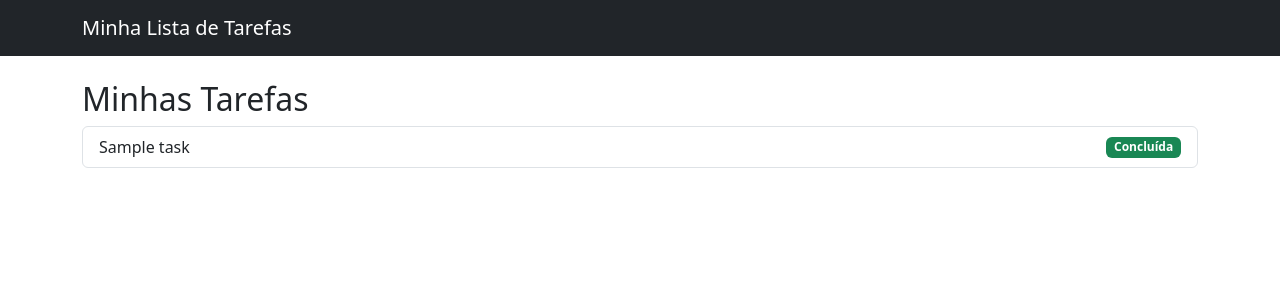
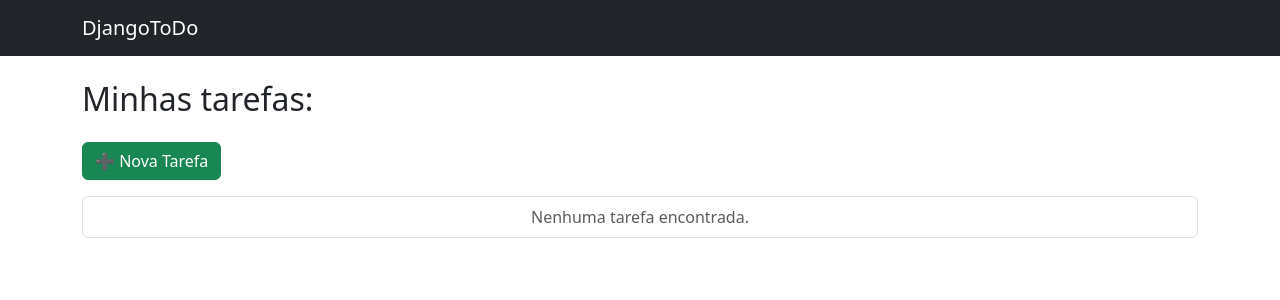
Before and after one commit to brunoapolinariodev/django-todo-app, a Django app: page / in a window 1280 px wide. Shown: the top 300 px of the page. Run offline with Django 5.2, Linux system fonts and the light colour scheme; a user stored in the database is signed in; tables that the repository leaves empty hold one stand-in row (values such as "Sample post").

Commit message:
Interface de tarefas melhoradas com descrição e checkbox de conclusão

```diff
--- a/tasks/models.py
+++ b/tasks/models.py
@@ -1,13 +1,13 @@
+# tasks/models.py
 from django.db import models
 from django.contrib.auth.models import User
 
 class Task(models.Model):
-  user = models.ForeignKey(User, on_delete=models.CASCADE)
-  title = models.CharField(max_length=255)
-  description = models.TextField(blank=True)
-  completed = models.BooleanField(default=False)
-  created_at = models.DateTimeField(auto_now_add=True)
+    title = models.CharField(max_length=200)
+    description = models.TextField(blank=True, null=True)
+    completed = models.BooleanField(default=False)
+    created_at = models.DateTimeField(auto_now_add=True)
+    user = models.ForeignKey(User, on_delete=models.CASCADE)
 
-  def __str__(self):
-    return self.title
-# Create your models here.
+    def __str__(self):
+        return self.title
--- a/tasks/templates/tasks/base.html
+++ b/tasks/templates/tasks/base.html
@@ -8,7 +8,7 @@
 <body>
     <nav class="navbar navbar-dark bg-dark">
         <div class="container">
-            <a class="navbar-brand" href="{% url 'tasks:task_list' %}">Minha Lista de Tarefas</a>
+            <a class="navbar-brand" href="{% url 'tasks:task_list' %}">DjangoToDo</a>
         </div>
     </nav>
     <div class="container mt-4">
--- a/tasks/templates/tasks/task_list.html
+++ b/tasks/templates/tasks/task_list.html
@@ -1,21 +1,74 @@
-{% extends 'tasks/base.html' %}
+{% extends 'tasks/base.html' %} {% block content %}
+<h2 class="mb-4">Minhas tarefas:</h2>
 
-{% block title %}Minhas Tarefas{% endblock %}
+<a class="btn btn-success mb-3" href="{% url 'tasks:add_task' %}"
+  >➕ Nova Tarefa</a
+>
 
-{% block content %}
-<h2>Minhas Tarefas</h2>
-<ul class="list-group">
-    {% for task in tasks %}
-    <li class="list-group-item d-flex justify-content-between align-items-center">
-        {{ task.title }}
-        {% if task.completed %}
-            <span class="badge bg-success">Concluída</span>
-        {% else %}
-            <span class="badge bg-warning text-dark">Pendente</span>
-        {% endif %}
-    </li>
-    {% empty %}
-    <li class="list-group-item">Nenhuma tarefa ainda.</li>
-    {% endfor %}
+<ul class="list-group" id="task-list">
+  {% for task in tasks %}
+  <li
+    class="list-group-item d-flex justify-content-between align-items-start {% if task.completed %}text-decoration-line-through{% endif %}"
+  >
+    <div class="form-check me-3">
+      <input
+        type="checkbox"
+        data-id="{{ task.id }}"
+        class="form-check-input toggle-complete"
+        {%
+        if
+        task.completed
+        %}checked{%
+        endif
+        %}
+      />
+    </div>
+    <div class="flex-grow-1">
+      <div class="fw-bold">{{ task.title }}</div>
+      <small class="text-muted">{{ task.description }}</small>
+    </div>
+    <div class="ms-3 d-flex align-items-center">
+      <a
+        class="btn btn-sm btn-outline-primary me-2"
+        href="{% url 'tasks:edit_task' task.id %}"
+        >✏️ Editar</a
+      >
+      <a
+        class="btn btn-sm btn-outline-danger"
+        href="{% url 'tasks:delete_task' task.id %}"
+        >🗑️ Excluir</a
+      >
+    </div>
+  </li>
+  {% empty %}
+  <li class="list-group-item text-muted text-center">
+    Nenhuma tarefa encontrada.
+  </li>
+  {% endfor %}
 </ul>
+
+<script>
+  document.querySelectorAll(".toggle-complete").forEach((checkbox) => {
+    checkbox.addEventListener("change", function () {
+      const taskId = this.getAttribute("data-id");
+      fetch(`/toggle/${taskId}/`, {
+        method: "POST",
+        headers: {
+          "X-CSRFToken": "{{ csrf_token }}",
+          "Content-Type": "application/json",
+        },
+      })
+        .then((response) => response.json())
+        .then((data) => {
+          if (data.success) {
+            const listItem = this.closest("li");
+            listItem.classList.toggle(
+              "text-decoration-line-through",
+              data.completed
+            );
+          }
+        });
+    });
+  });
+</script>
 {% endblock %}
--- a/tasks/urls.py
+++ b/tasks/urls.py
@@ -1,8 +1,13 @@
+# tasks/urls.py
 from django.urls import path
 from . import views
 
-app_name = 'tasks'  # Defina o namespace aqui
+app_name = 'tasks'
 
 urlpatterns = [
     path('', views.task_list, name='task_list'),
+    path('add/', views.add_task, name='add_task'),
+    path('edit/<int:pk>/', views.edit_task, name='edit_task'),
+    path('delete/<int:pk>/', views.delete_task, name='delete_task'),
+    path('toggle/<int:pk>/', views.toggle_complete, name='toggle_complete'),
 ]
--- a/tasks/views.py
+++ b/tasks/views.py
@@ -1,9 +1,53 @@
+# tasks/views.py
+from django.shortcuts import render, redirect, get_object_or_404
 from django.contrib.auth.decorators import login_required
-from django.shortcuts import render
 from .models import Task
+from .forms import TaskForm
+from django.http import JsonResponse
 
 @login_required
 def task_list(request):
-  tasks = Task.objects.filter(user=request.user)
-  return render(request, 'tasks/task_list.html', {'tasks': tasks})
-# Create your views here.
+    tasks = Task.objects.filter(user=request.user, completed=False)
+    return render(request, 'tasks/task_list.html', {'tasks': tasks})
+
+@login_required
+def add_task(request):
+    if request.method == 'POST':
+        form = TaskForm(request.POST)
+        if form.is_valid():
+            task = form.save(commit=False)
+            task.user = request.user
+            task.save()
+            return redirect('tasks:task_list')
+    else:
+        form = TaskForm()
+    return render(request, 'tasks/task_form.html', {'form': form})
+
+@login_required
+def edit_task(request, pk):
+    task = get_object_or_404(Task, pk=pk, user=request.user)
+    if request.method == 'POST':
+        form = TaskForm(request.POST, instance=task)
+        if form.is_valid():
+            form.save()
+            return redirect('tasks:task_list')
+    else:
+        form = TaskForm(instance=task)
+    return render(request, 'tasks/task_form.html', {'form': form})
+
+@login_required
+def delete_task(request, pk):
+    task = get_object_or_404(Task, pk=pk, user=request.user)
+    if request.method == 'POST':
+        task.delete()
+        return redirect('tasks:task_list')
+    return render(request, 'tasks/confirm_delete.html', {'task': task})
+
+@login_required
+def toggle_complete(request, pk):
+    if request.method == 'POST':
+        task = get_object_or_404(Task, pk=pk, user=request.user)
+        task.completed = not task.completed
+        task.save()
+        return JsonResponse({'success': True, 'completed': task.completed})
+    return JsonResponse({'success': False}, status=400)
```
Also changed, not shown: tasks/forms.py (+8 -0 lines), tasks/templates/tasks/confirm_delete.html (added, +9 -0 lines), tasks/templates/tasks/task_form.html (added, +9 -0 lines).
